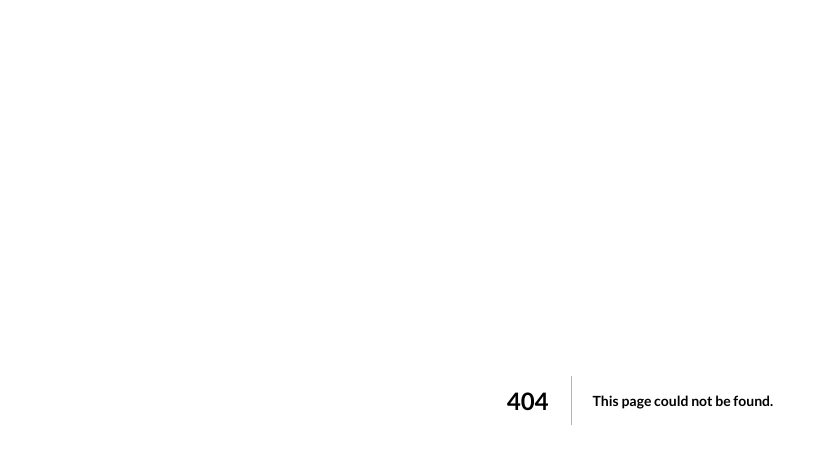
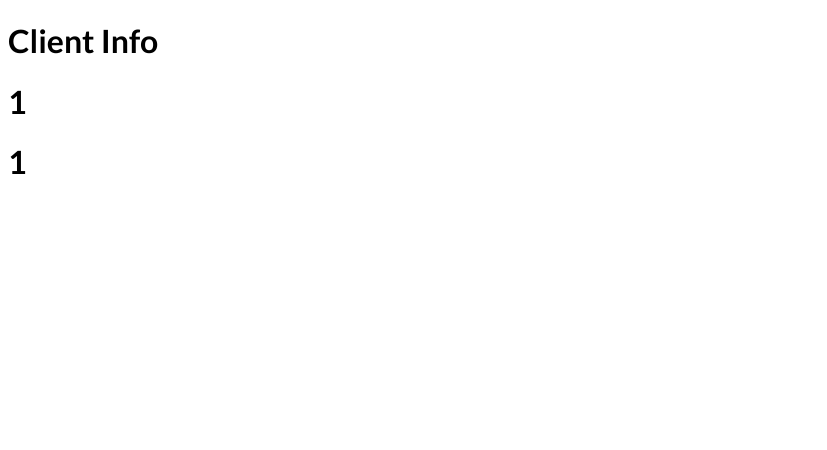
Before and after one commit to rupamsutar/NextJS-first-setup, a Next.js app: page /clients/1/1 in a window 1280 px wide. Before the commit this address had no page. Shown: the top 450 px of the page, without its empty margins (0-827 px from the left). Built offline with nearby package versions, Linux system fonts and the light colour scheme.

Commit message:
Complex nesting of dynamic routes

```diff
--- /dev/null
+++ b/pages/clients/[clientsID]/[clientinfo].js
@@ -0,0 +1,15 @@
+import { useRouter } from 'next/router';
+import React from 'react'
+
+const ClientInfo = () => {
+    const router = useRouter();
+  return (
+    <div>
+        <h1>Client Info</h1>
+        <h1>{router.query.clientsID}</h1>
+        <h1>{router.query.clientinfo}</h1>
+    </div>
+  )
+}
+
+export default ClientInfo
```
Also changed, not shown: pages/clients/index.js (added, +11 -0 lines).
